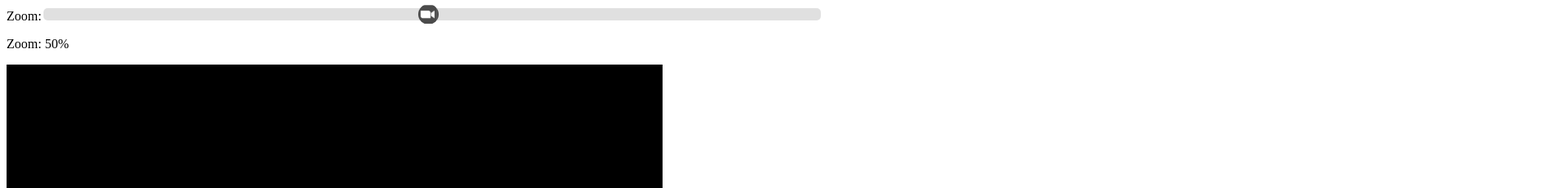
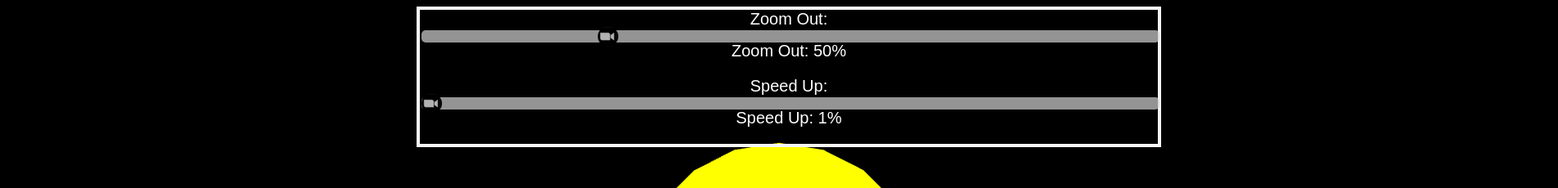
Before and after one commit to goobaby/Computer-Graphics, a plain HTML site: page Assignment 4 - Solar System/solar.html in a window 1280 px wide. Shown: the top 230 px of the page at 82% size, 1900 px wide, since content can reach past the window. Drawn offline with Linux system fonts and the light colour scheme; animation ran at ten frames a second.

Commit message:
Html/css fun stuff

```diff
--- a/Assignment 4 - Solar System/solar.css
+++ b/Assignment 4 - Solar System/solar.css
@@ -1,6 +1,6 @@
 .slider {
     -webkit-appearance: none;
-    width: 75%;
+    width: 100%;
     height: 15px;
     border-radius: 5px;
     background: #d3d3d3;
@@ -8,6 +8,9 @@
     opacity: 0.7;
     -webkit-transition: .2s;
     transition: opacity .2s;
+    position: absolute;
+    left: 0;
+    text-align: left;
   }
 
   .slider::-webkit-slider-thumb {
@@ -27,3 +30,10 @@
     background: url('Zoom.png');
     cursor: pointer;
   }
+
+div.label {
+    position: relative;
+    font-family: Arial, sans-serif;
+    font-size: 20px;
+    color: white;
+}
--- a/Assignment 4 - Solar System/solar.html
+++ b/Assignment 4 - Solar System/solar.html
@@ -7,20 +7,43 @@
 <script src="Disk.js"></script>
 
 <link rel="stylesheet" href="solar.css">
+<head>
+    <style>
+       .webcontainer{position: absolute; width: 800px; height: 800px; bottom: 150px; left: 0px; z-index:-1;}
+       .frame{position: relative; border: 4px solid whitesmoke; left: 500px; text-align: center; width: 900px;}
+       .content{padding: 12px;}
+       .halves{width:49%; float:left; margin-right:2%;}
+    </style>
+</head>
+<body style="background-color:black;">
+    <div class="frame" >
+        <div class = "label">Zoom Out: </div>
+        <input type="range" min="1" max="200" value="50" class="slider" id="zoom" >
+        <p>
+        <p><div class = "label">Zoom Out:  <span id="zoutput"></span>%</p></div>
 
-<div class="slidecontainer">
-    Zoom:<input type="range" min="1" max="100" value="50" class="slider" id="zoom" >
-    <p>Zoom: <span id="output"></span>%</p>
+        <div class = "label">Speed Up: </div>
+        <input type="range" min="1" max="200" value="1" class="slider" id="speed" >
+        <p><div class = "label">Speed Up:  <span id="soutput"></span>%</p></div>
     </div>
+</body>
 <p>
+<body>
     <script>
-    var slider = document.getElementById("zoom");
-    var output = document.getElementById("output");
-    output.innerHTML = slider.value; // Display the default slider value
+        var zslider = document.getElementById("zoom");
+        var sslider = document.getElementById("speed");
+        var zoutput = document.getElementById("zoutput");
+        var soutput = document.getElementById("soutput");
+
+        zoutput.innerHTML = zslider.value; // Display the default slider value
+        soutput.innerHTML = sslider.value;
 
         // Update the current slider value (each time you drag the slider handle)
-    slider.oninput = function() {
-    output.innerHTML = this.value;
+        zslider.oninput = function() {
+        zoutput.innerHTML = this.value;
+        }
+        sslider.oninput = function() {
+        soutput.innerHTML = this.value;
         }
     </script>
     <p>
@@ -69,4 +92,7 @@
             fColor = color;
         }
     </script>
-<canvas id="webgl-canvas" width="800" height="800"></canvas>
+    <div class = "webcontainer">
+        <canvas id="webgl-canvas" width="1900" height="1000" ></canvas>
+    </div>
+</body>
```
Lines whose indentation alone changed are shown as unchanged.
